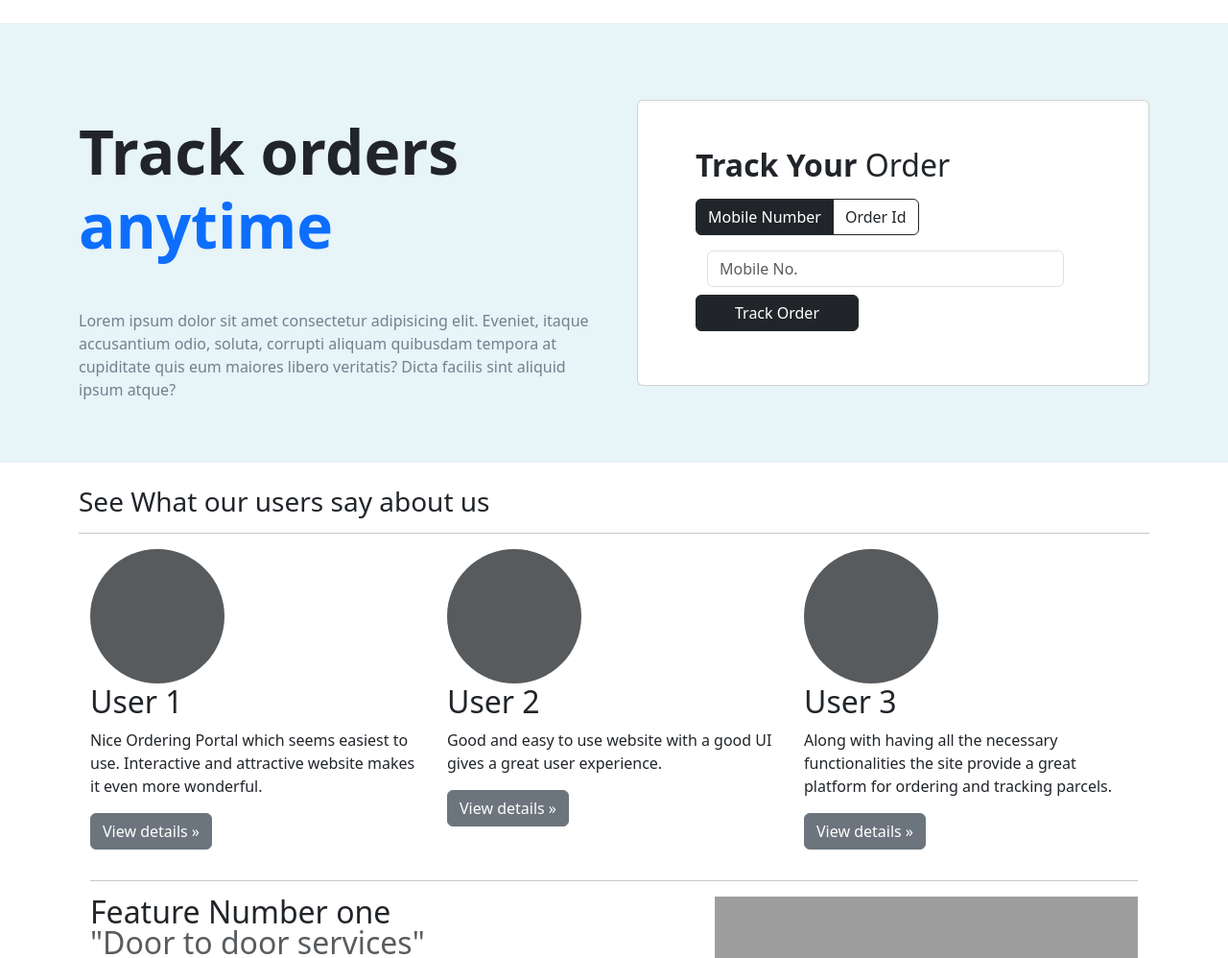
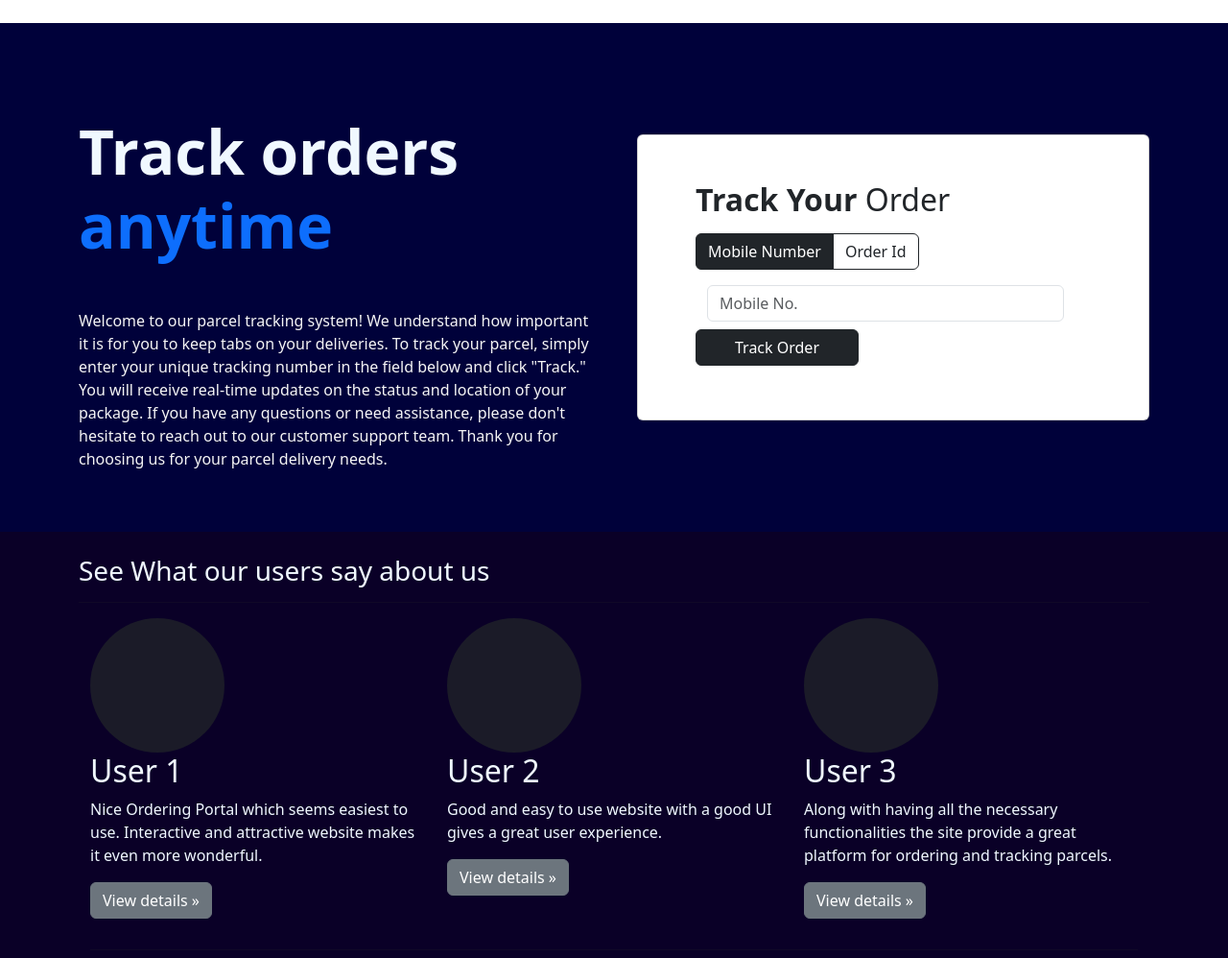
Before and after one commit to YannamYeswanth/COURIER-PARCEL-DELIVERY-DATABASE-MANAGEMENT-SYSTEM, a Django app: template Parcel_delivery/courier_service/templates/track_parcel.html in a window 1280 px wide. Shown: the top 998 px of the page at 96% size. Run offline with Django 4.2, Linux system fonts and the light colour scheme; the template is opened without the code that fills it, so the values that code supplies are empty; grey boxes are pictures that could not be loaded.

Commit message:
updated track page

```diff
--- a/Parcel_delivery/courier_service/templates/track_parcel.html
+++ b/Parcel_delivery/courier_service/templates/track_parcel.html
@@ -7,22 +7,21 @@
     <link href="https://cdn.jsdelivr.net/npm/bootstrap@5.3.2/dist/css/bootstrap.min.css" rel="stylesheet" integrity="sha384-T3c6CoIi6uLrA9TneNEoa7RxnatzjcDSCmG1MXxSR1GAsXEV/Dwwykc2MPK8M2HN" crossorigin="anonymous">
   </head>
 <body>
+<div style="background-color: #0a0027;">
       <!-- Section: Design Block -->
 <section class="">
   <!-- Jumbotron -->
-  <div class="px-4 py-5 px-md-5 text-center text-lg-start my-4" style="background-color: hsl(192.63deg 54.23% 93.81%)">
+  <div class="px-4 py-5 px-md-5 text-center text-lg-start my-4" style="background-color: hsl(239.16deg 100% 11.42%)">
     <div class="container">
       <div class="row gx-lg-5 align-items-center">
         <div class="col-lg-6 mb-5 mb-lg-0">
-          <h1 class="my-5 display-3 fw-bold ls-tight">
+          <h1 class="my-5 display-3 fw-bold ls-tight" style="color: aliceblue;">
             Track orders <br />
             <span class="text-primary">anytime</span>
           </h1>
-          <p style="color: hsl(217, 10%, 50.8%)">
-            Lorem ipsum dolor sit amet consectetur adipisicing elit.
-            Eveniet, itaque accusantium odio, soluta, corrupti aliquam
-            quibusdam tempora at cupiditate quis eum maiores libero
-            veritatis? Dicta facilis sint aliquid ipsum atque?
+          <p style="color: whitesmoke">
+            Welcome to our parcel tracking system! We understand how important it is for you to keep tabs on your deliveries. To track your parcel, simply enter your unique tracking number in the field below and click "Track." You will receive real-time updates on the status and location of your package. If you have any questions or need assistance, please don't hesitate to reach out to our customer support team. Thank you for choosing us for your parcel delivery needs.
+
           </p>
         </div>
 
@@ -57,7 +56,7 @@
 </section>
 <!-- Section: Design Block -->
 <div class="container">
-  <h3>
+  <h3 style="color: aliceblue;">
     See What our users say about us
   </h3>
   <hr/>
@@ -69,20 +68,20 @@
     <div class="row">
       <div class="col-lg-4">
         <svg class="bd-placeholder-img rounded-circle" width="140" height="140" xmlns="http://www.w3.org/2000/svg" role="img" aria-label="Placeholder" preserveAspectRatio="xMidYMid slice" focusable="false"><title>Placeholder</title><rect width="100%" height="100%" fill="var(--bs-secondary-color)"></rect></svg>
-        <h2 class="fw-normal">User 1</h2>
-        <p>Nice Ordering Portal which seems easiest to use. Interactive and attractive website makes it even more wonderful. </p>
+        <h2 class="fw-normal" style="color: aliceblue;">User 1</h2>
+        <p style="color: aliceblue;">Nice Ordering Portal which seems easiest to use. Interactive and attractive website makes it even more wonderful. </p>
         <p><a class="btn btn-secondary" href="#">View details »</a></p>
       </div><!-- /.col-lg-4 -->
       <div class="col-lg-4">
         <svg class="bd-placeholder-img rounded-circle" width="140" height="140" xmlns="http://www.w3.org/2000/svg" role="img" aria-label="Placeholder" preserveAspectRatio="xMidYMid slice" focusable="false"><title>Placeholder</title><rect width="100%" height="100%" fill="var(--bs-secondary-color)"></rect></svg>
-        <h2 class="fw-normal">User 2</h2>
-        <p>Good and easy to use website with a good UI gives a great user experience.</p>
+        <h2 class="fw-normal" style="color: aliceblue;">User 2</h2>
+        <p style="color: aliceblue;">Good and easy to use website with a good UI gives a great user experience.</p>
         <p><a class="btn btn-secondary" href="#">View details »</a></p>
       </div><!-- /.col-lg-4 -->
       <div class="col-lg-4">
         <svg class="bd-placeholder-img rounded-circle" width="140" height="140" xmlns="http://www.w3.org/2000/svg" role="img" aria-label="Placeholder" preserveAspectRatio="xMidYMid slice" focusable="false"><title>Placeholder</title><rect width="100%" height="100%" fill="var(--bs-secondary-color)"></rect></svg>
-        <h2 class="fw-normal">User 3</h2>
-        <p>Along with having all the necessary functionalities the site provide a great platform for ordering and tracking parcels.</p>
+        <h2 class="fw-normal" style="color: aliceblue;">User 3</h2>
+        <p style="color: aliceblue;">Along with having all the necessary functionalities the site provide a great platform for ordering and tracking parcels.</p>
         <p><a class="btn btn-secondary" href="#">View details »</a></p>
       </div><!-- /.col-lg-4 -->
     </div><!-- /.row -->
@@ -94,8 +93,8 @@
 
     <div class="row featurette">
       <div class="col-md-7">
-        <h2 class="featurette-heading fw-normal lh-1">Feature Number one <span class="text-body-secondary"><br/>"Door to door services"</span></h2>
-        <p class="lead">Order that will come to your doorsteps. No need to travel anywhere even not to the colony gate 50 meters away from your doorstep.</p>
+        <h2 class="featurette-heading fw-normal lh-1" style="color: aliceblue;">Feature Number one <span style="color: yellow;"><br/>"Door to door services"</span></h2>
+        <p class="lead" style="color: aliceblue;">Order that will come to your doorsteps. No need to travel anywhere even not to the colony gate 50 meters away from your doorstep.</p>
       </div>
       <div class="col-md-5">
         <img class="bd-placeholder-img bd-placeholder-img-lg featurette-image img-fluid mx-auto" src="https://media.istockphoto.com/id/1092392668/photo/woman-receiving-packages-from-courier.jpg?s=612x612&w=0&k=20&c=XxS8piIp_jog7ka-mknNa6XOQPc1VLStEJ6PJ6vrqbc=" style="height: 500px; width: 500px;">
@@ -106,8 +105,8 @@
 
     <div class="row featurette">
       <div class="col-md-7 order-md-2">
-        <h2 class="featurette-heading fw-normal lh-1">Feature Number two <span class="text-body-secondary"><br/>"Free packing"</span></h2>
-        <p class="lead">Wrapers won't cost you. You can keep or give back the wraapers as per your wish.</p>
+        <h2 class="featurette-heading fw-normal lh-1" style="color: aliceblue;">Feature Number two <span style="color: yellow;"><br/>"Free packing"</span></h2>
+        <p class="lead" style="color: aliceblue;">Wrapers won't cost you. You can keep or give back the wraapers as per your wish.</p>
       </div>
       <div class="col-md-5 order-md-1">
         <img class="bd-placeholder-img bd-placeholder-img-lg featurette-image img-fluid mx-auto" src="https://st.depositphotos.com/1177973/2564/i/450/depositphotos_25641913-stock-photo-workers-working-with-boxes-at.jpg" style="height: 500px; width: 500px;">
@@ -118,8 +117,8 @@
 
     <div class="row featurette">
       <div class="col-md-7">
-        <h2 class="featurette-heading fw-normal lh-1">And lastly<span class="text-body-secondary"><br/>"Open box delivery allowed"</span></h2>
-        <p class="lead">"Be assured that you get the correct item. You can demand for open delivery to the delivery boy in front of a vedio camera."</p>
+        <h2 class="featurette-heading fw-normal lh-1" style="color: aliceblue;">And lastly<span style="color: yellow;"><br/>"Open box delivery allowed"</span></h2>
+        <p class="lead" style="color: aliceblue;">"Be assured that you get the correct item. You can demand for open delivery to the delivery boy in front of a vedio camera."</p>
       </div>
       <div class="col-md-5">
         <img class="bd-placeholder-img bd-placeholder-img-lg featurette-image img-fluid mx-auto" src="https://img.hi.91mobiles.com/uploads/2022/10/Online-shopping.jpg" style="height: 500px; width: 500px;">
@@ -132,6 +131,7 @@
 
   </div>
 </div>
+</div>
 </body>
 <script src="https://cdn.jsdelivr.net/npm/bootstrap@5.3.2/dist/js/bootstrap.bundle.min.js" integrity="sha384-C6RzsynM9kWDrMNeT87bh95OGNyZPhcTNXj1NW7RuBCsyN/o0jlpcV8Qyq46cDfL" crossorigin="anonymous"></script>
 </html>
```
